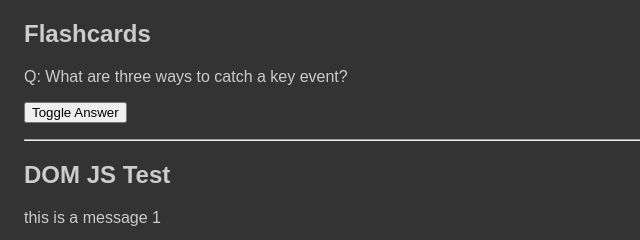
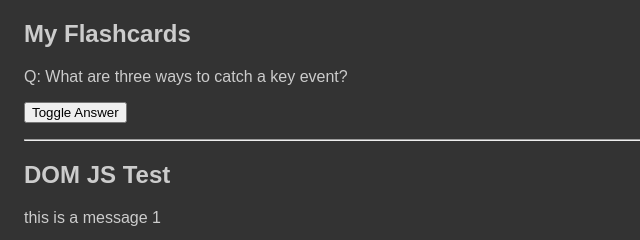
Before and after one commit to edwardtanguay/et003-jsdom, a plain HTML site: page index.html in a window 1280 px wide. Shown: the top 240 px of the page, 0-640 px from the left. Drawn offline with Linux system fonts and the light colour scheme.

Commit message:
my flashcards

```diff
--- a/index.html
+++ b/index.html
@@ -5,6 +5,7 @@
 	<meta charset="UTF-8">
 	<meta http-equiv="X-UA-Compatible"
 		  content="IE=edge">
+	<meta name="viewport" content="width=device-width, initial-scale=1.0">
 	<link rel="stylesheet"
 		  href="main.css">
 	<script src="main.js"
@@ -13,7 +14,7 @@
 </head>
 
 <body>
-	<h2>Flashcards</h2>
+	<h2>My Flashcards</h2>
 
 	<p class="question">Q: What are three ways to catch a key event?</p>
 	<button class="toggleAnswerButton">Toggle Answer</button>
```
